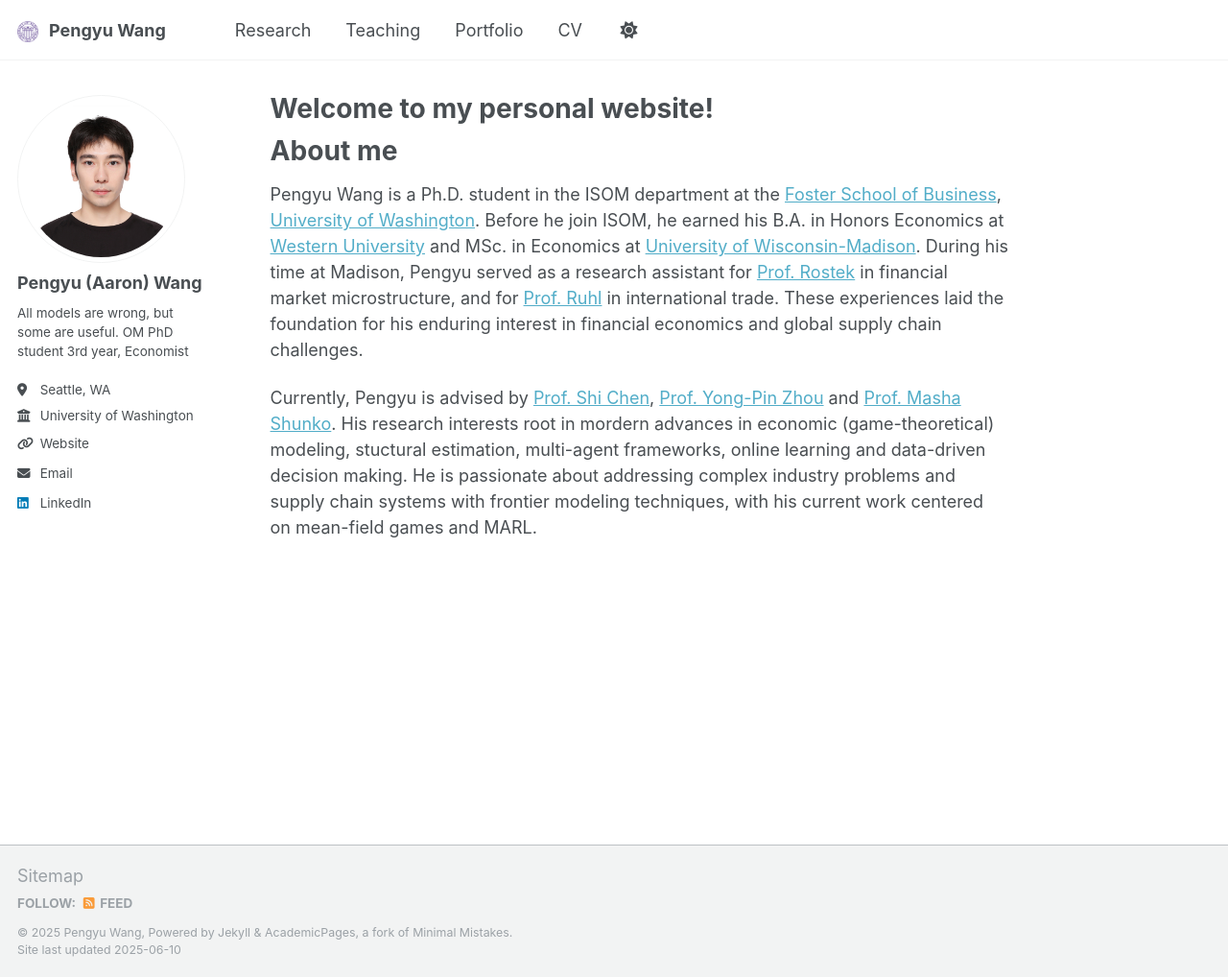
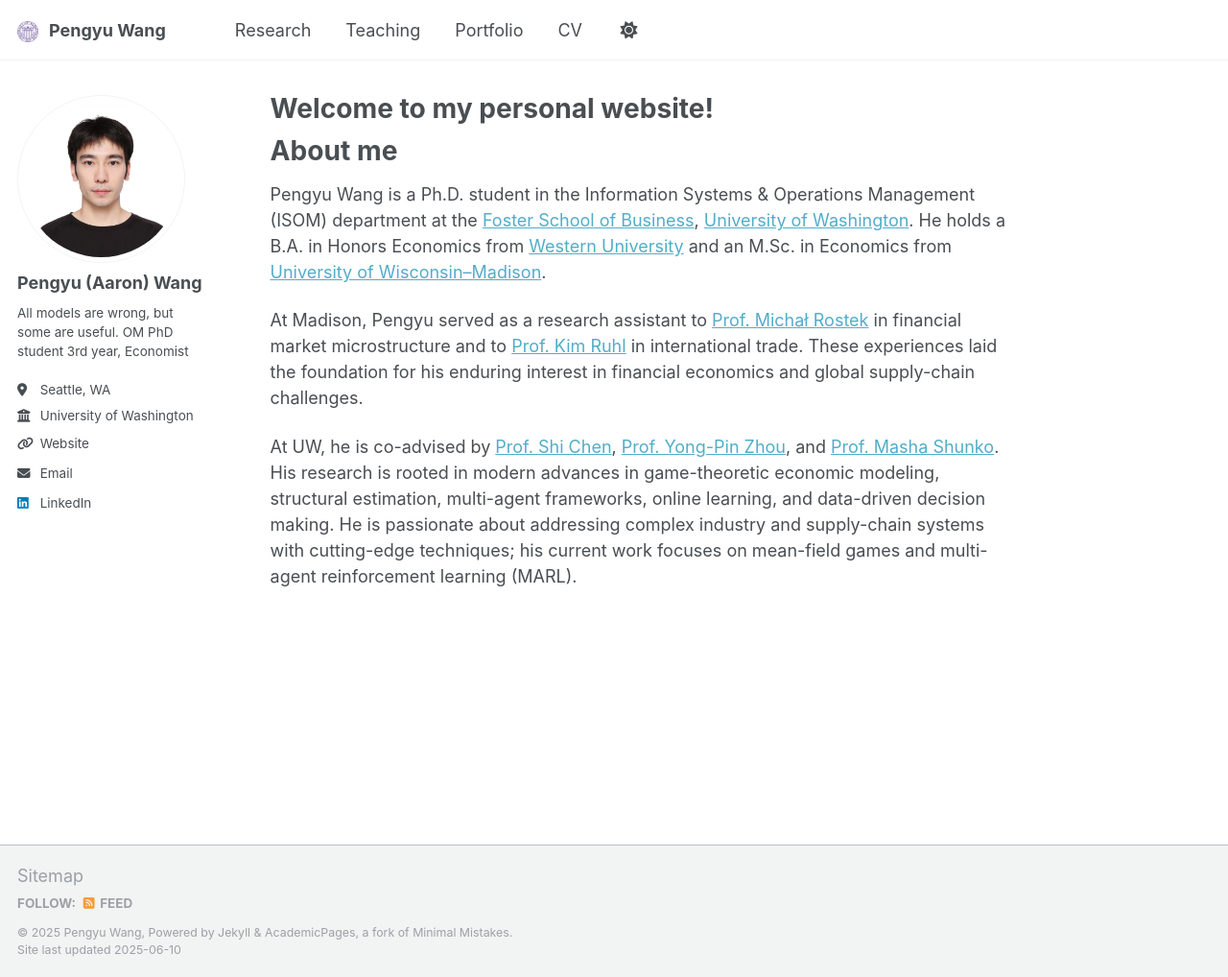
Before and after one commit to MithrandiRAaron/mithrandiraaron.github.io, a Jekyll site: the page built from _pages/about.md, in a window 1280 px wide and 1018 px high. Shown: the whole window at 96% size. Built offline with Jekyll 4.4.1, drawn with Linux system fonts in a browser that asks for light colours.

Commit message:
Update about.md

```diff
--- a/_pages/about.md
+++ b/_pages/about.md
@@ -8,6 +8,8 @@ redirect_from:
 ---
 
 # About me
-Pengyu Wang is a Ph.D. student in the ISOM department at the [Foster School of Business](https://foster.uw.edu/academics/degree-programs/phd-program/){:target="_blank"}, [University of Washington](https://www.washington.edu/){:target="_blank"}. Before he join ISOM, he earned his B.A. in Honors Economics at [Western University](https://www.uwo.ca/index.html){:target="_blank"} and MSc. in Economics at [University of Wisconsin-Madison](https://www.wisc.edu/){:target="_blank"}. During his time at Madison, Pengyu served as a research assistant for [Prof. Rostek](https://users.ssc.wisc.edu/~mrostek/){:target="_blank"} in financial market microstructure, and for [Prof. Ruhl](https://www.kimjruhl.com/){:target="_blank"} in international trade. These experiences laid the foundation for his enduring interest in financial economics and global supply chain challenges.
+Pengyu Wang is a Ph.D. student in the Information Systems & Operations Management (ISOM) department at the [Foster School of Business](https://foster.uw.edu/academics/degree-programs/phd-program/){:target="_blank"}, [University of Washington](https://www.washington.edu/){:target="_blank"}. He holds a B.A. in Honors Economics from [Western University](https://www.uwo.ca/){:target="_blank"} and an M.Sc. in Economics from [University of Wisconsin–Madison](https://www.wisc.edu/){:target="_blank"}.
 
-Currently, Pengyu is advised by [Prof. Shi Chen](https://foster.uw.edu/faculty-research/directory/shi-chen/){:target="_blank"}, [Prof. Yong-Pin Zhou](https://faculty.washington.edu/yongpin/){:target="_blank"} and [Prof. Masha Shunko](https://foster.uw.edu/faculty-research/directory/masha-shunko/){:target="_blank"}. His research interests root in mordern advances in economic (game-theoretical) modeling, stuctural estimation, multi-agent frameworks, online learning and data-driven decision making. He is passionate about addressing complex industry problems and supply chain systems with frontier modeling techniques, with his current work centered on mean-field games and MARL.
+At Madison, Pengyu served as a research assistant to [Prof. Michał Rostek](https://users.ssc.wisc.edu/~mrostek/){:target="_blank"} in financial market microstructure and to [Prof. Kim Ruhl](https://www.kimjruhl.com/){:target="_blank"} in international trade. These experiences laid the foundation for his enduring interest in financial economics and global supply-chain challenges.
+
+At UW, he is co-advised by [Prof. Shi Chen](https://foster.uw.edu/faculty-research/directory/shi-chen/){:target="_blank"}, [Prof. Yong-Pin Zhou](https://faculty.washington.edu/yongpin/){:target="_blank"}, and [Prof. Masha Shunko](https://foster.uw.edu/faculty-research/directory/masha-shunko/){:target="_blank"}. His research is rooted in modern advances in game-theoretic economic modeling, structural estimation, multi-agent frameworks, online learning, and data-driven decision making. He is passionate about addressing complex industry and supply-chain systems with cutting-edge techniques; his current work focuses on mean-field games and multi-agent reinforcement learning (MARL).
```
